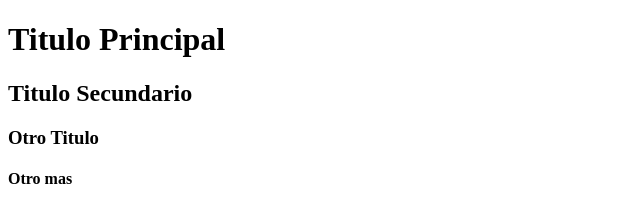
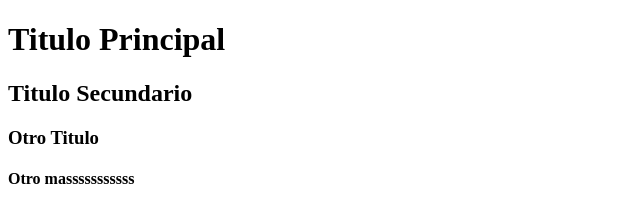
Before and after one commit to espinolagaspar/RepoPublic, a plain HTML site: page index.html in a window 1280 px wide. Shown: the full height of the page, 0-640 px from the left. Drawn offline with Linux system fonts and the light colour scheme.

Commit message:
test token

```diff
--- a/index.html
+++ b/index.html
@@ -14,7 +14,7 @@
     <h1>Titulo Principal</h1>
     <h2>Titulo Secundario</h2>
     <h3>Otro Titulo</h3>
-    <h4>Otro mas</h4>
+    <h4>Otro masssssssssss</h4>
 
 </body>
 </html>
```
